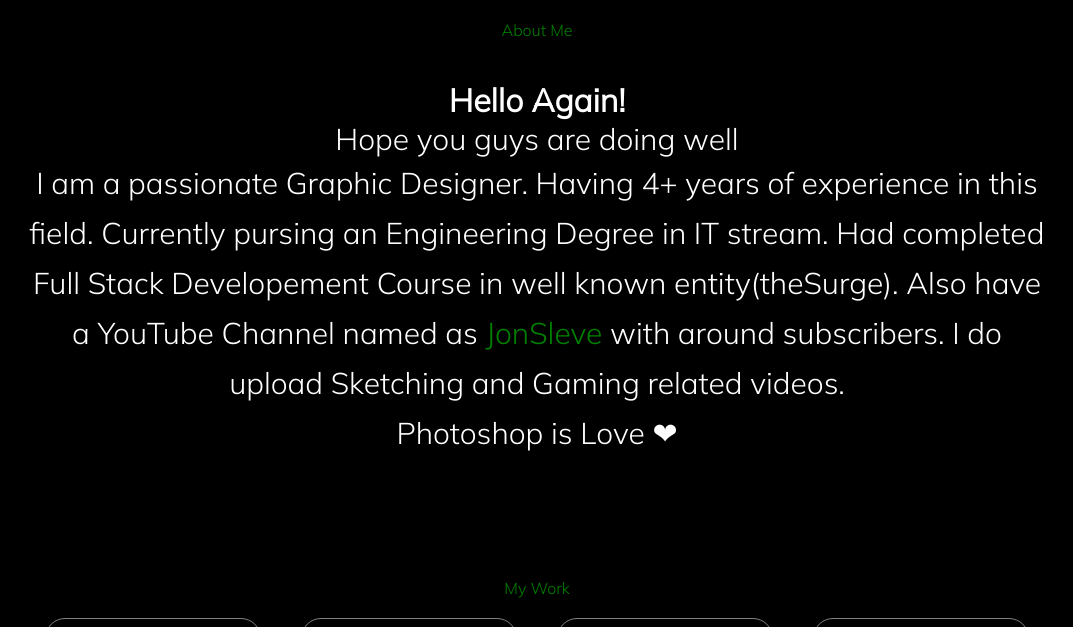
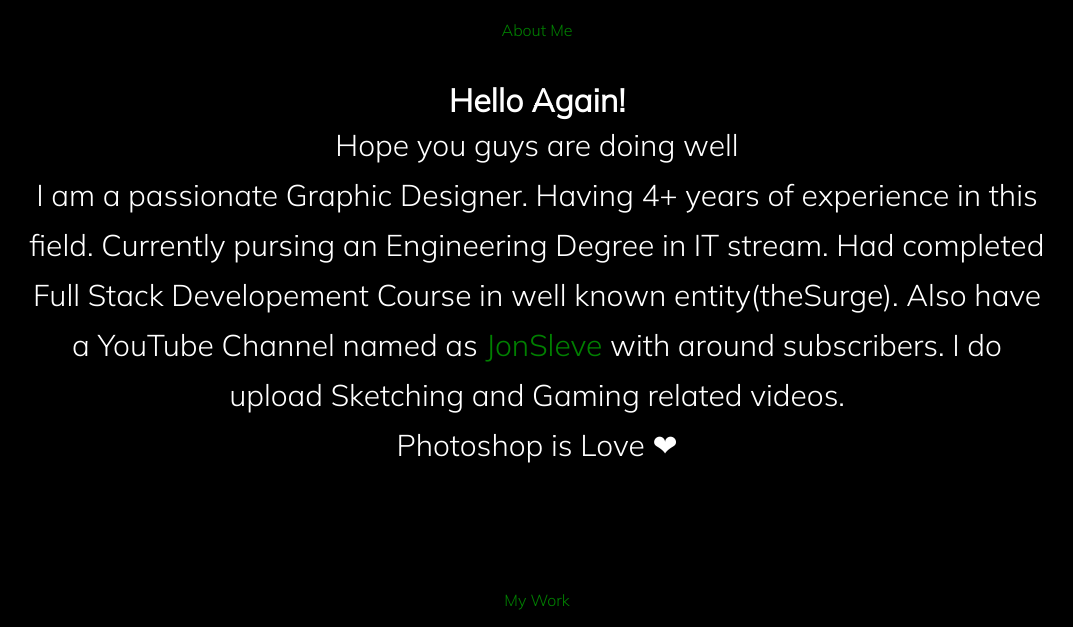
Before and after one commit to Rohitdhende/Portfolio, a plain HTML site: page index.html in a window 1280 px wide. Shown: the part 820-1447 px from the top of the page, without its empty margins (103-1176 px from the left). Drawn offline with Linux system fonts and the light colour scheme; no server answers.

Commit message:
Add files via upload

```diff
--- a/index.html
+++ b/index.html
@@ -73,7 +73,7 @@
 	<div class="section2-holder" id="section2">
 		<span class="about-me-head">About Me</span>
 		<h1>Hello Again!</h1>
-		<p>Hope you guys are doing well</p>
+		<p class="about-me-container">Hope you guys are doing well</p>
 		<span class="about-me-container">
 			<p>I am a passionate Graphic Designer. Having 4+ years of experience in this field.
 			Currently pursing an Engineering Degree in IT stream.
```
